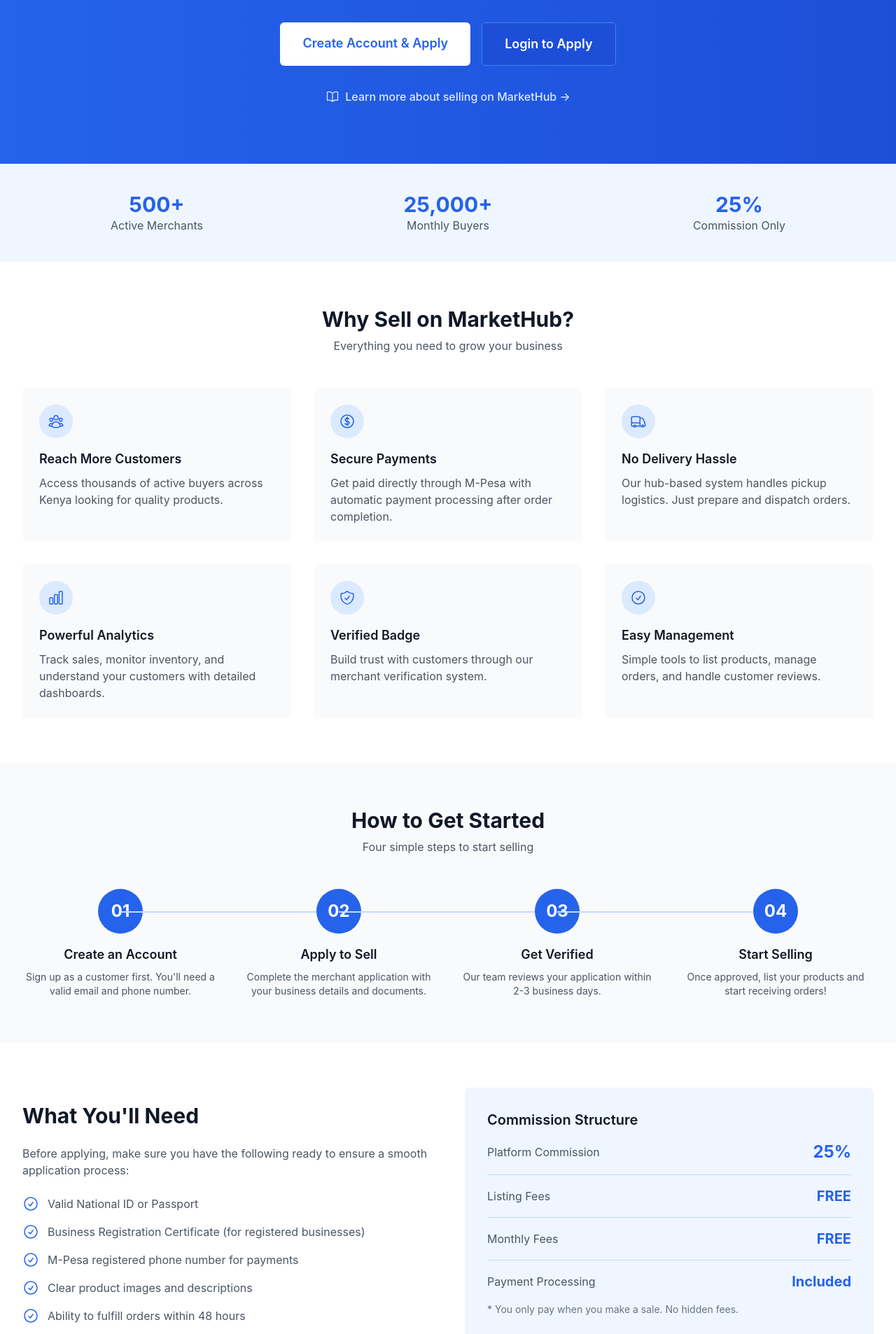
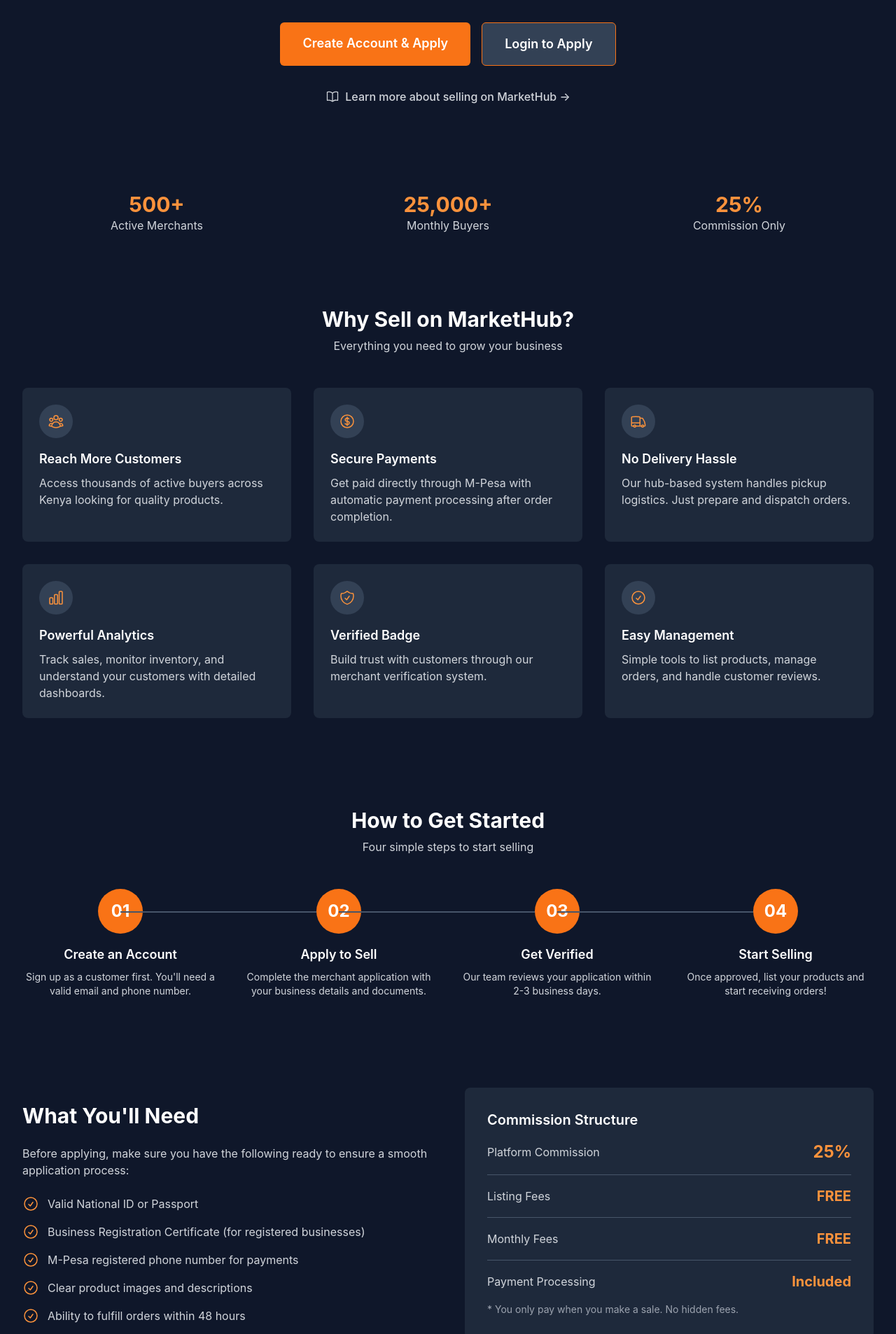
Before and after one commit to simonkaruga/MarketHub, a React (Vite) app in the folder frontend/market-app/: page /become-merchant in a window 1280 px wide. Shown: the part 272-2178 px from the top of the page at 70% size. Built offline with nearby package versions, Linux system fonts and the light colour scheme; no server answers.

Commit message:
frontend

```diff
--- a/frontend/market-app/src/components/layout/Navbar.jsx
+++ b/frontend/market-app/src/components/layout/Navbar.jsx
@@ -1,5 +1,5 @@
 import { Link, useNavigate } from 'react-router-dom';
-import { FiShoppingCart, FiUser, FiMenu, FiX, FiSearch, FiChevronDown } from 'react-icons/fi';
+import { FiShoppingBag, FiUser, FiMenu, FiX, FiSearch, FiChevronDown } from 'react-icons/fi';
 import { useState, useRef, useEffect } from 'react';
 import { useAuth } from '../../hooks/useAuth';
 import { useCart } from '../../hooks/useCart';
@@ -165,7 +165,7 @@
               <>
                 {/* Cart */}
                 <Link to="/cart" className="relative text-gray-300 hover:text-orange-400">
-                  <FiShoppingCart size={24} />
+                  <FiShoppingBag size={24} />
                   {itemCount > 0 && (
                     <span className="absolute -top-2 -right-2 bg-red-500 text-white text-xs rounded-full h-5 w-5 flex items-center justify-center">
                       {itemCount}
--- a/frontend/market-app/src/pages/public/BecomeMerchant.jsx
+++ b/frontend/market-app/src/pages/public/BecomeMerchant.jsx
@@ -101,15 +101,15 @@
   return (
     <div className="min-h-screen flex flex-col">
       <Navbar />
-      <div className="flex-1 bg-white">
+      <div className="flex-1 bg-[#0f172a]">
         {/* Hero Section */}
-      <div className="bg-gradient-to-r from-primary-600 to-primary-700 py-20">
+      <div className="bg-[#0f172a] py-20">
         <div className="container-custom">
           <div className="text-center">
             <h1 className="text-4xl md:text-5xl font-bold text-white mb-6">
               Sell on MarketHub
             </h1>
-            <p className="text-xl text-primary-100 max-w-2xl mx-auto mb-8">
+            <p className="text-xl text-gray-300 max-w-2xl mx-auto mb-8">
               Join Kenya's fastest-growing marketplace and reach thousands of customers.
               Start selling today with zero upfront costs.
             </p>
@@ -117,7 +117,7 @@
               {isAuthenticated ? (
                 <Link
                   to="/apply-merchant"
-                  className="inline-block bg-white text-primary-600 px-8 py-4 rounded-md font-semibold text-lg hover:bg-gray-100 transition-colors"
+                  className="inline-block bg-orange-500 text-white px-8 py-4 rounded-md font-semibold text-lg hover:bg-orange-600 transition-colors"
                 >
                   Apply Now
                 </Link>
@@ -125,13 +125,13 @@
                 <>
                   <Link
                     to="/register"
-                    className="inline-block bg-white text-primary-600 px-8 py-4 rounded-md font-semibold text-lg hover:bg-gray-100 transition-colors"
+                    className="inline-block bg-orange-500 text-white px-8 py-4 rounded-md font-semibold text-lg hover:bg-orange-600 transition-colors"
                   >
                     Create Account & Apply
                   </Link>
                   <Link
                     to="/login"
-                    className="inline-block bg-primary-700 text-white px-8 py-4 rounded-md font-semibold text-lg hover:bg-primary-800 transition-colors border border-primary-500"
+                    className="inline-block bg-slate-700 text-white px-8 py-4 rounded-md font-semibold text-lg hover:bg-slate-600 transition-colors border border-orange-500"
                   >
                     Login to Apply
                   </Link>
@@ -143,7 +143,7 @@
             <div className="text-center">
               <Link
                 to="/seller-guide"
-                className="inline-flex items-center text-primary-100 hover:text-white font-medium transition-colors group"
+                className="inline-flex items-center text-gray-300 hover:text-orange-400 font-medium transition-colors group"
               >
                 <BookOpenIcon className="h-5 w-5 mr-2 group-hover:scale-110 transition-transform" />
                 Learn more about selling on MarketHub →
@@ -154,40 +154,40 @@
       </div>
 
       {/* Stats */}
-      <div className="bg-primary-50 py-10">
+      <div className="bg-[#0f172a] py-10">
         <div className="max-w-7xl mx-auto px-4 sm:px-6 lg:px-8">
           <div className="grid grid-cols-3 gap-8 text-center">
             <div>
-              <div className="text-3xl font-bold text-primary-600">500+</div>
-              <div className="text-gray-600">Active Merchants</div>
+              <div className="text-3xl font-bold text-orange-400">500+</div>
+              <div className="text-gray-300">Active Merchants</div>
             </div>
             <div>
-              <div className="text-3xl font-bold text-primary-600">25,000+</div>
-              <div className="text-gray-600">Monthly Buyers</div>
+              <div className="text-3xl font-bold text-orange-400">25,000+</div>
+              <div className="text-gray-300">Monthly Buyers</div>
             </div>
             <div>
-              <div className="text-3xl font-bold text-primary-600">25%</div>
-              <div className="text-gray-600">Commission Only</div>
+              <div className="text-3xl font-bold text-orange-400">25%</div>
+              <div className="text-gray-300">Commission Only</div>
             </div>
           </div>
         </div>
       </div>
 
       {/* Benefits Section */}
-      <div className="py-16">
+      <div className="py-16 bg-[#0f172a]">
         <div className="max-w-7xl mx-auto px-4 sm:px-6 lg:px-8">
           <div className="text-center mb-12">
-            <h2 className="text-3xl font-bold text-gray-900">Why Sell on MarketHub?</h2>
-            <p className="text-gray-600 mt-2">Everything you need to grow your business</p>
+            <h2 className="text-3xl font-bold text-white">Why Sell on MarketHub?</h2>
+            <p className="text-gray-300 mt-2">Everything you need to grow your business</p>
           </div>
           <div className="grid grid-cols-1 md:grid-cols-2 lg:grid-cols-3 gap-8">
             {benefits.map((benefit, index) => (
-              <div key={index} className="bg-gray-50 rounded-lg p-6">
-                <div className="inline-flex items-center justify-center w-12 h-12 bg-primary-100 rounded-full mb-4">
-                  <benefit.icon className="h-6 w-6 text-primary-600" />
+              <div key={index} className="bg-slate-800 rounded-lg p-6">
+                <div className="inline-flex items-center justify-center w-12 h-12 bg-slate-700 rounded-full mb-4">
+                  <benefit.icon className="h-6 w-6 text-orange-400" />
                 </div>
-                <h3 className="text-lg font-semibold text-gray-900 mb-2">{benefit.title}</h3>
-                <p className="text-gray-600">{benefit.description}</p>
+                <h3 className="text-lg font-semibold text-white mb-2">{benefit.title}</h3>
+                <p className="text-gray-300">{benefit.description}</p>
               </div>
             ))}
           </div>
@@ -195,24 +195,24 @@
       </div>
 
       {/* How It Works */}
-      <div className="bg-gray-50 py-16">
+      <div className="bg-[#0f172a] py-16">
         <div className="max-w-7xl mx-auto px-4 sm:px-6 lg:px-8">
           <div className="text-center mb-12">
-            <h2 className="text-3xl font-bold text-gray-900">How to Get Started</h2>
-            <p className="text-gray-600 mt-2">Four simple steps to start selling</p>
+            <h2 className="text-3xl font-bold text-white">How to Get Started</h2>
+            <p className="text-gray-300 mt-2">Four simple steps to start selling</p>
           </div>
           <div className="grid grid-cols-1 md:grid-cols-4 gap-8">
             {steps.map((step, index) => (
               <div key={index} className="relative">
                 <div className="text-center">
-                  <div className="inline-flex items-center justify-center w-16 h-16 bg-primary-600 text-white rounded-full text-2xl font-bold mb-4">
+                  <div className="inline-flex items-center justify-center w-16 h-16 bg-orange-500 text-white rounded-full text-2xl font-bold mb-4">
                     {step.number}
                   </div>
-                  <h3 className="text-lg font-semibold text-gray-900 mb-2">{step.title}</h3>
-                  <p className="text-gray-600 text-sm">{step.description}</p>
+                  <h3 className="text-lg font-semibold text-white mb-2">{step.title}</h3>
+                  <p className="text-gray-300 text-sm">{step.description}</p>
                 </div>
                 {index < steps.length - 1 && (
-                  <div className="hidden md:block absolute top-8 left-1/2 w-full h-0.5 bg-primary-200" />
+                  <div className="hidden md:block absolute top-8 left-1/2 w-full h-0.5 bg-slate-600" />
                 )}
               </div>
             ))}
@@ -221,45 +221,45 @@
       </div>
 
       {/* Requirements */}
-      <div className="py-16">
+      <div className="py-16 bg-[#0f172a]">
         <div className="max-w-7xl mx-auto px-4 sm:px-6 lg:px-8">
           <div className="grid grid-cols-1 lg:grid-cols-2 gap-12 items-center">
             <div>
-              <h2 className="text-3xl font-bold text-gray-900 mb-6">What You'll Need</h2>
-              <p className="text-gray-600 mb-6">
+              <h2 className="text-3xl font-bold text-white mb-6">What You'll Need</h2>
+              <p className="text-gray-300 mb-6">
                 Before applying, make sure you have the following ready to ensure a smooth
                 application process:
               </p>
               <ul className="space-y-4">
                 {requirements.map((req, index) => (
                   <li key={index} className="flex items-start">
-                    <CheckCircleIcon className="h-6 w-6 text-primary-600 mr-3 flex-shrink-0" />
-                    <span className="text-gray-600">{req}</span>
+                    <CheckCircleIcon className="h-6 w-6 text-orange-400 mr-3 flex-shrink-0" />
+                    <span className="text-gray-300">{req}</span>
                   </li>
                 ))}
               </ul>
             </div>
-            <div className="bg-primary-50 rounded-lg p-8">
-              <h3 className="text-xl font-semibold text-gray-900 mb-4">Commission Structure</h3>
+            <div className="bg-slate-800 rounded-lg p-8">
+              <h3 className="text-xl font-semibold text-white mb-4">Commission Structure</h3>
               <div className="space-y-4">
-                <div className="flex justify-between items-center border-b border-primary-200 pb-4">
-                  <span className="text-gray-600">Platform Commission</span>
-                  <span className="text-2xl font-bold text-primary-600">25%</span>
+                <div className="flex justify-between items-center border-b border-slate-600 pb-4">
+                  <span className="text-gray-300">Platform Commission</span>
+                  <span className="text-2xl font-bold text-orange-400">25%</span>
                 </div>
-                <div className="flex justify-between items-center border-b border-primary-200 pb-4">
-                  <span className="text-gray-600">Listing Fees</span>
-                  <span className="text-xl font-bold text-primary-600">FREE</span>
+                <div className="flex justify-between items-center border-b border-slate-600 pb-4">
+                  <span className="text-gray-300">Listing Fees</span>
+                  <span className="text-xl font-bold text-orange-400">FREE</span>
                 </div>
-                <div className="flex justify-between items-center border-b border-primary-200 pb-4">
-                  <span className="text-gray-600">Monthly Fees</span>
-                  <span className="text-xl font-bold text-primary-600">FREE</span>
+                <div className="flex justify-between items-center border-b border-slate-600 pb-4">
+                  <span className="text-gray-300">Monthly Fees</span>
+                  <span className="text-xl font-bold text-orange-400">FREE</span>
                 </div>
                 <div className="flex justify-between items-center">
-                  <span className="text-gray-600">Payment Processing</span>
-                  <span className="text-xl font-bold text-primary-600">Included</span>
+                  <span className="text-gray-300">Payment Processing</span>
+                  <span className="text-xl font-bold text-orange-400">Included</span>
                 </div>
               </div>
-              <p className="text-sm text-gray-500 mt-4">
+              <p className="text-sm text-gray-400 mt-4">
                 * You only pay when you make a sale. No hidden fees.
               </p>
             </div>
@@ -268,16 +268,16 @@
       </div>
 
       {/* FAQ */}
-      <div className="bg-gray-50 py-16">
+      <div className="bg-[#0f172a] py-16">
         <div className="max-w-3xl mx-auto px-4 sm:px-6 lg:px-8">
           <div className="text-center mb-12">
-            <h2 className="text-3xl font-bold text-gray-900">Frequently Asked Questions</h2>
+            <h2 className="text-3xl font-bold text-white">Frequently Asked Questions</h2>
           </div>
           <div className="space-y-6">
             {faqs.map((faq, index) => (
-              <div key={index} className="bg-white rounded-lg p-6 shadow-sm">
-                <h3 className="text-lg font-semibold text-gray-900 mb-2">{faq.question}</h3>
-                <p className="text-gray-600">{faq.answer}</p>
+              <div key={index} className="bg-slate-800 rounded-lg p-6 shadow-sm">
+                <h3 className="text-lg font-semibold text-white mb-2">{faq.question}</h3>
+                <p className="text-gray-300">{faq.answer}</p>
               </div>
             ))}
           </div>
@@ -285,23 +285,23 @@
       </div>
 
       {/* CTA */}
-      <div className="bg-primary-600 py-16">
+      <div className="bg-[#0f172a] py-16">
         <div className="max-w-7xl mx-auto px-4 sm:px-6 lg:px-8 text-center">
           <h2 className="text-3xl font-bold text-white mb-4">Ready to Start Selling?</h2>
-          <p className="text-primary-100 mb-8 max-w-2xl mx-auto">
+          <p className="text-gray-300 mb-8 max-w-2xl mx-auto">
             Join hundreds of successful merchants on MarketHub. Apply today and start selling tomorrow!
           </p>
           {isAuthenticated ? (
             <Link
               to="/apply-merchant"
-              className="inline-block bg-white text-primary-600 px-10 py-4 rounded-md font-semibold text-lg hover:bg-gray-100 transition-colors"
+              className="inline-block bg-orange-500 text-white px-10 py-4 rounded-md font-semibold text-lg hover:bg-orange-600 transition-colors"
             >
               Apply Now
             </Link>
           ) : (
             <Link
               to="/register"
-              className="inline-block bg-white text-primary-600 px-10 py-4 rounded-md font-semibold text-lg hover:bg-gray-100 transition-colors"
+              className="inline-block bg-orange-500 text-white px-10 py-4 rounded-md font-semibold text-lg hover:bg-orange-600 transition-colors"
             >
               Get Started
             </Link>
```
Also changed, not shown: frontend/market-app/src/pages/public/Products.jsx (+11 -11 lines).
